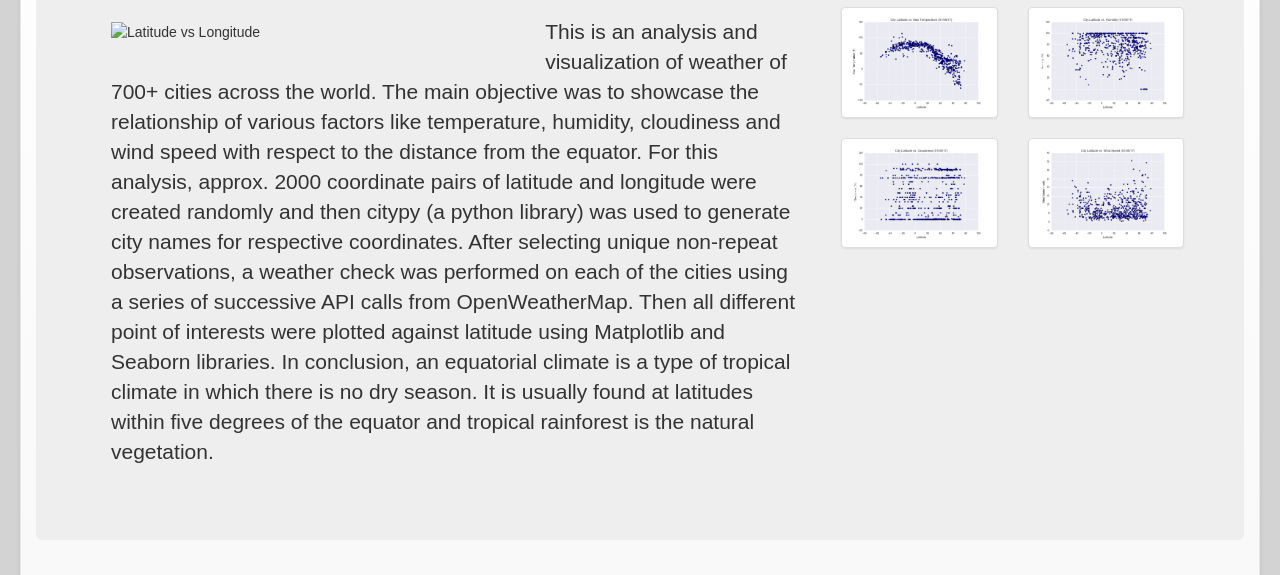
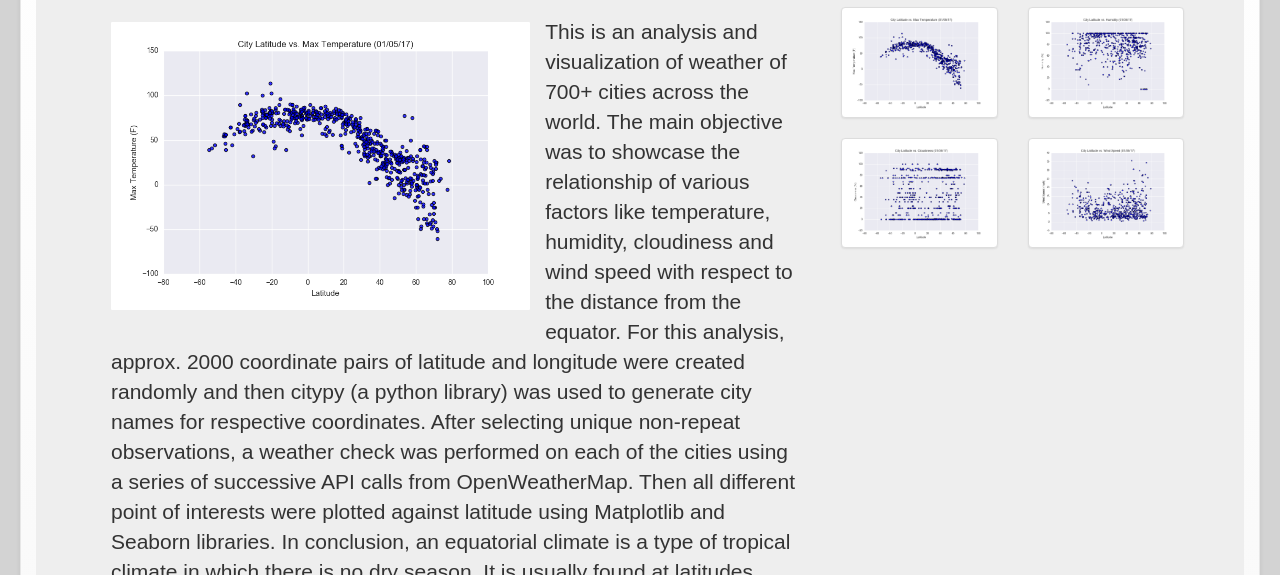
Before and after one commit to Kamuruthi2017/Web, a plain HTML site: page index.html in a window 1280 px wide. Shown: the part 225-800 px from the top of the page. Drawn offline with nearby package versions, Linux system fonts and the light colour scheme; files that its build step writes are made by us from their sources.

Commit message:
Update index.html

```diff
--- a/index.html
+++ b/index.html
@@ -44,7 +44,7 @@
                         <div class="row">
                             <div class="left col-lg-8 col-md-8 col-xs-12">
                                 <h2>Summary: Latitude vs. X</h2>
-                                <img id="image" src="../Instructions/Resources/assets/images/Fig1.png" class="pull-left img-responsive img-rounded" alt="Latitude vs Longitude">
+                                <img id="image" src="./Fig1.png" class="pull-left img-responsive img-rounded" alt="Latitude vs Longitude">
                                 <p>This is an analysis and visualization of weather of 700+ cities across the world. The main objective was to showcase the relationship of various factors like temperature, humidity, cloudiness and wind speed with respect to the distance from the equator.
                                     For this analysis, approx. 2000 coordinate pairs of latitude and longitude were created randomly and then citypy (a python library) was used to generate city names for respective coordinates.
                                     After selecting unique non-repeat observations, a weather check was performed on each of the cities using a series of successive API calls from OpenWeatherMap. Then all different point of interests were plotted against latitude using Matplotlib and Seaborn libraries.
```
